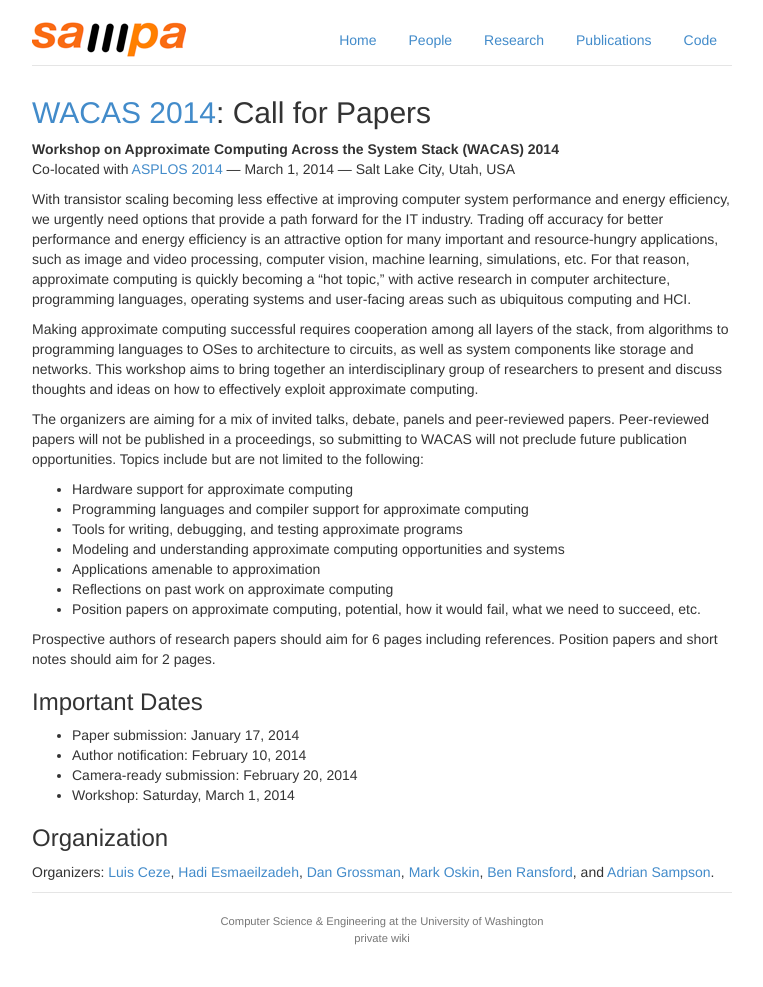
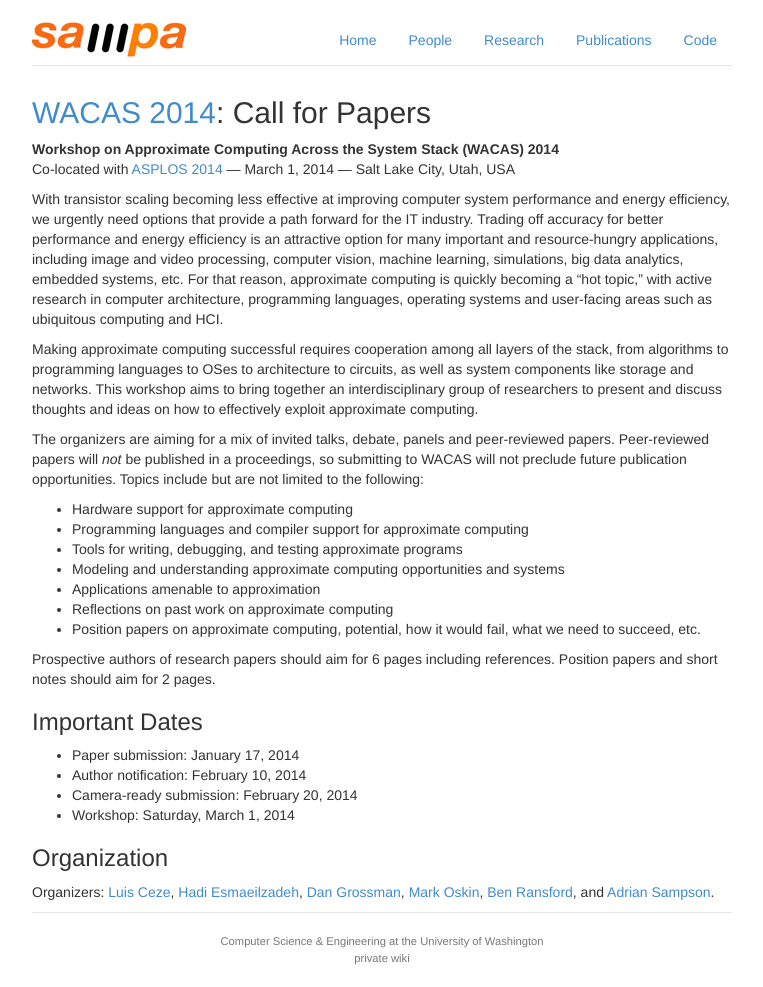
Before and after one commit to uwsampa/sampa-public, a Jekyll site: the page built from wacas14/cfp.md, in a window 1280 px wide. Shown: the whole page, without its empty margins (258-1021 px from the left). Built offline with Jekyll 4.4.1, drawn with Linux system fonts in a browser that asks for light colours; Markdown is read by kramdown in place of the engine named in the settings.

Commit message:
some tiny WACAS fixes
(including some of Hadi's Google Docs changes)

```diff
--- a/wacas14/cfp.md
+++ b/wacas14/cfp.md
@@ -17,9 +17,9 @@ With transistor scaling becoming less effective at improving computer system
 performance and energy efficiency, we urgently need options that provide a path
 forward for the IT industry.  Trading off accuracy for better performance and
 energy efficiency is an attractive option for many important and
-resource-hungry applications, such as image and video processing, computer
-vision, machine learning, simulations, etc. For that reason, approximate
-computing is quickly becoming a “hot topic,” with active research in computer
+resource-hungry applications, including image and video processing, computer
+vision, machine learning, simulations, big data analytics, embedded systems, etc. For that reason, approximate
+computing is quickly becoming a "hot topic," with active research in computer
 architecture, programming languages, operating systems and user-facing areas
 such as ubiquitous computing and HCI.
 
@@ -31,7 +31,7 @@ present and discuss thoughts and ideas on how to effectively exploit
 approximate computing.
 
 The organizers are aiming for a mix of invited talks, debate, panels and
-peer-reviewed papers. Peer-reviewed papers will not be published in a
+peer-reviewed papers. Peer-reviewed papers will *not* be published in a
 proceedings, so submitting to WACAS will not preclude future publication
 opportunities. Topics include but are not limited to the following:
 
```
Also changed, not shown: wacas14/index.md (+2 -1 lines).
